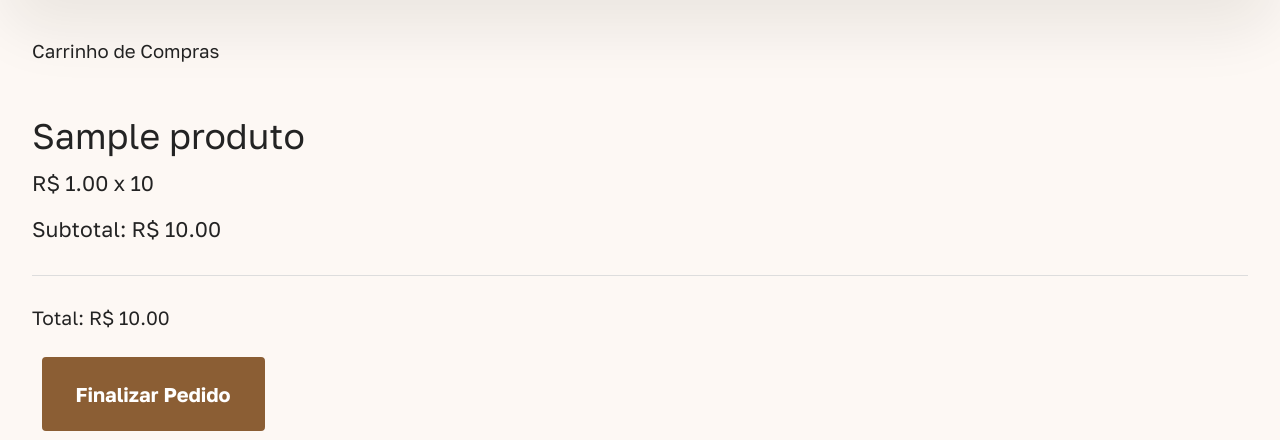
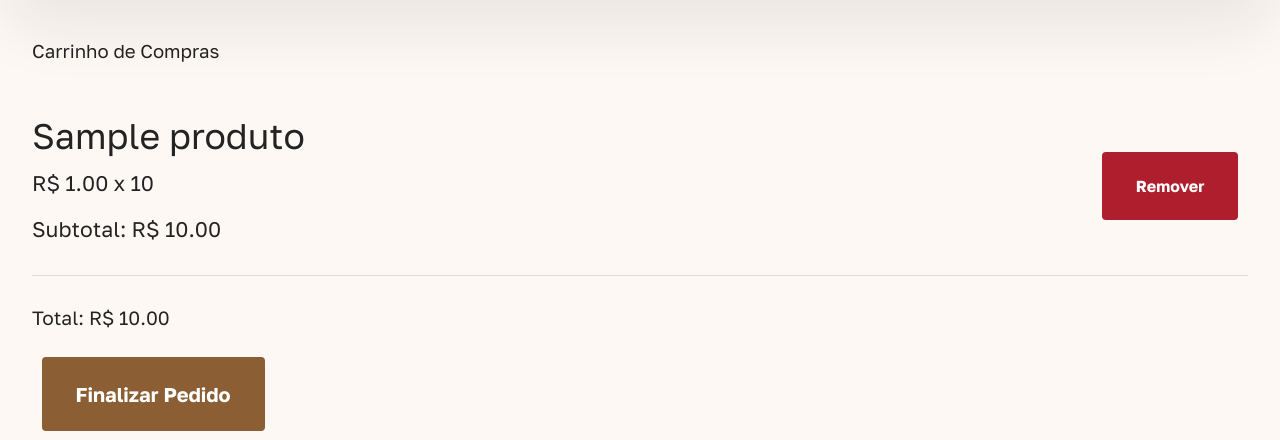
Before and after one commit to jefersoncaye/pit2_cafe, a Django app: page /home/carrinho/ in a window 1280 px wide. Shown: the part 106-546 px from the top of the page. Run offline with Django 5.2, Linux system fonts and the light colour scheme; a user stored in the database is signed in; tables that the repository leaves empty hold one stand-in row (values such as "Sample post"); some libraries are stand-ins or nearby versions.

Commit message:
adicionando função para remover itens do carrinho

```diff
--- a/home/templates/carrinho.html
+++ b/home/templates/carrinho.html
@@ -2,17 +2,15 @@
 <html lang="en">
 <head>
     <meta charset="UTF-8">
-    <title>Carrinho de Compras</title><html>
-        <head>
-        {% load static %}
+    <title>Carrinho de Compras</title>
+    {% load static %}
     <link rel="stylesheet" href="{% static 'bootstrap/css/bootstrap.min_rnd_1724544614987.css' %}">
     <link rel="stylesheet" href="{% static 'bootstrap/css/bootstrap-grid.min_rnd_1724544614987.css' %}">
     <link rel="stylesheet" href="{% static 'bootstrap/css/bootstrap-reboot.min_rnd_1724544614987.css' %}">
     <link rel="stylesheet" href="{% static 'parallax/jarallax_rnd_1724544614987.css' %}">
     <link rel="stylesheet" href="{% static 'dropdown/css/style_rnd_1724544614987.css' %}">
     <link rel="stylesheet" href="{% static 'theme/css/style_rnd_1724544614987.css' %}">
-    <link rel="preload" href="https://fonts.googleapis.com/css2?family=Golos+Text:wght@400;700&display=swap" as="style"
-          onload="this.onload=null;this.rel='stylesheet'">
+    <link rel="preload" href="https://fonts.googleapis.com/css2?family=Golos+Text:wght@400;700&display=swap" as="style" onload="this.onload=null;this.rel='stylesheet'">
     <noscript>
         <link rel="stylesheet" href="https://fonts.googleapis.com/css2?family=Golos+Text:wght@400;700&display=swap">
     </noscript>
@@ -37,6 +35,9 @@
         .btn-finalizar {
             margin-top: 20px;
         }
+        .btn-remover {
+            margin-left: 15px;
+        }
     </style>
 </head>
 <body>
@@ -54,9 +55,7 @@
                 </div>
             </button>
             <div class="collapse navbar-collapse" id="navbarSupportedContent">
-                <ul class="navbar-nav nav-dropdown w-100 d-flex justify-content-between align-items-center"
-                    data-app-modern-menu="true">
-                    <!-- Itens à esquerda: Home e Olá, Usuário -->
+                <ul class="navbar-nav nav-dropdown w-100 d-flex justify-content-between align-items-center" data-app-modern-menu="true">
                     <div class="d-flex">
                         <li class="nav-item">
                             <a href="{% url 'home' %}" class="btn btn-primary mx-2">Home</a>
@@ -67,7 +66,6 @@
                             <span class="nav-link link text-black display-4">Olá, {{ user.username }}!</span>
                         </li>
                         {% else %}
-                        <!-- Botões Cadastrar e Entrar -->
                         <li class="nav-item">
                             <a href="{% url 'clientes' %}" class="btn btn-primary mx-2">Cadastrar</a>
                         </li>
@@ -77,7 +75,6 @@
                         {% endif %}
                     </div>
 
-                    <!-- Itens centralizados: Produtos, Carrinho e Pedidos -->
                     <div class="d-flex justify-content-center mx-auto">
                         <li class="nav-item">
                             <a href="{% url 'home' %}" class="nav-link link text-black display-4">Produtos</a>
@@ -92,7 +89,6 @@
                         {% endif %}
                     </div>
 
-                    <!-- Botão de Sair à direita -->
                     <div class="d-flex ml-auto">
                         {% if user.is_authenticated %}
                         <li class="nav-item">
@@ -116,12 +112,16 @@
     {% if itens_carrinho %}
     <div class="cart-items">
         {% for item in itens_carrinho %}
-        <div class="cart-item d-flex align-items-center">
+        <div class="cart-item d-flex align-items-center justify-content-between">
             <div class="cart-item-details">
                 <h5 class="mbr-fonts-style display-5">{{ item.produto_id.nome }}</h5>
                 <p class="mbr-text mbr-fonts-style display-7">R$ {{ item.preco }} x {{ item.quantidade }}</p>
                 <p class="mbr-text mbr-fonts-style display-7">Subtotal: R$ {{ item.preco_total|floatformat:2 }}</p>
             </div>
+            <form method="POST" action="{% if user.is_authenticated %}{% url 'remover_do_carrinho' item.id %}{% else %}{% url 'remover_do_carrinho' item.produto_id %}{% endif %}" class="btn-remover">
+                {% csrf_token %}
+                <button type="submit" class="btn btn-danger">Remover</button>
+            </form>
         </div>
         {% endfor %}
     </div>
@@ -146,9 +146,3 @@
 <script src="{% static 'dropdown/js/navbar-dropdown_rnd_1724544614987.js' %}"></script>
 </body>
 </html>
-</title>
-</head>
-<body>
-
-</body>
-</html>
--- a/home/urls.py
+++ b/home/urls.py
@@ -9,6 +9,7 @@ urlpatterns = [
     path('login/', auth_views.LoginView.as_view(template_name='login.html'), name='login'),
     path('logout/', auth_views.LogoutView.as_view(next_page='home'), name='logout'),
     path('adicionar-ao-carrinho/', views.adicionar_ao_carrinho, name='adicionar_ao_carrinho'),
+    path('remover-do-carrinho/<int:item_id>/', views.remover_do_carrinho, name='remover_do_carrinho'),
     path('carrinho/', views.visualizar_carrinho, name='carrinho'),
     path('pedidos/', views.visualizar_pedidos, name='pedidos'),
     path('finalizar-pedido/', views.finalizar_pedido, name='finalizar_pedido'),
--- a/home/views.py
+++ b/home/views.py
@@ -68,6 +68,30 @@ def adicionar_ao_carrinho(request):
         return JsonResponse({'status': 'success', 'message': f'Produto "{produto.nome}" adicionado ao carrinho com sucesso!'})
 
     return JsonResponse({'status': 'error', 'message': 'Método não permitido.'}, status=405)
+
+def remover_do_carrinho(request, item_id):
+    if request.method == 'POST':
+        if request.user.is_authenticated:
+            # Usuário autenticado: remove do banco de dados
+            try:
+                item = ItemCarrinho.objects.get(id=item_id)
+                item.delete()
+                return redirect('carrinho')
+            except ItemCarrinho.DoesNotExist:
+                return JsonResponse({'status': 'error', 'message': 'Item não encontrado no carrinho.'}, status=404)
+        else:
+            # Usuário não autenticado: remove da sessão
+            carrinho_sessao = request.session.get('carrinho', {})
+            if str(item_id) in carrinho_sessao:
+                del carrinho_sessao[str(item_id)]
+                request.session['carrinho'] = carrinho_sessao  # Atualiza a sessão
+                return redirect('carrinho')
+            else:
+                return JsonResponse({'status': 'error', 'message': 'Item não encontrado no carrinho.'}, status=404)
+
+    return JsonResponse({'status': 'error', 'message': 'Método não permitido.'}, status=405)
+
+
 
 
 
```
